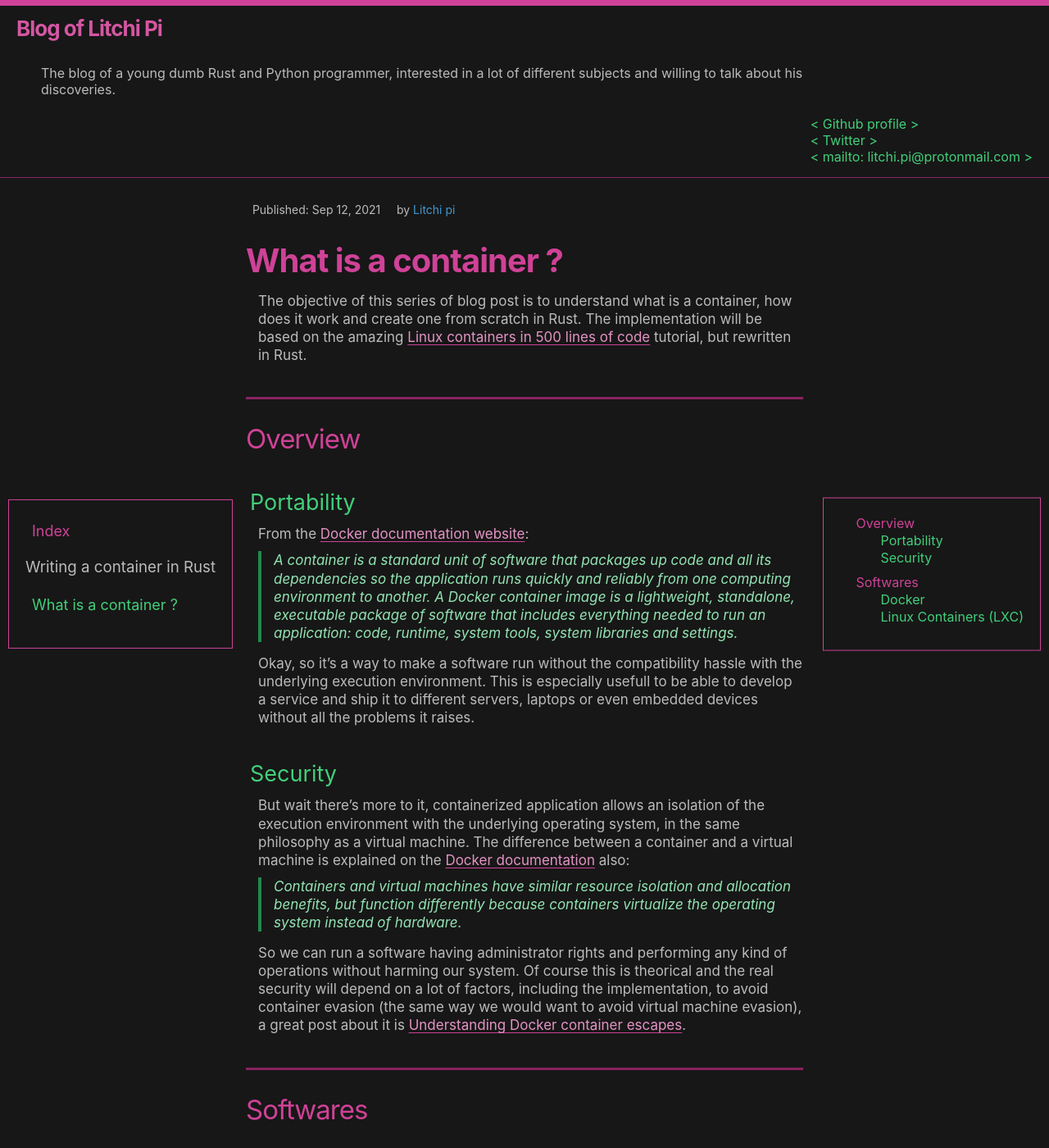
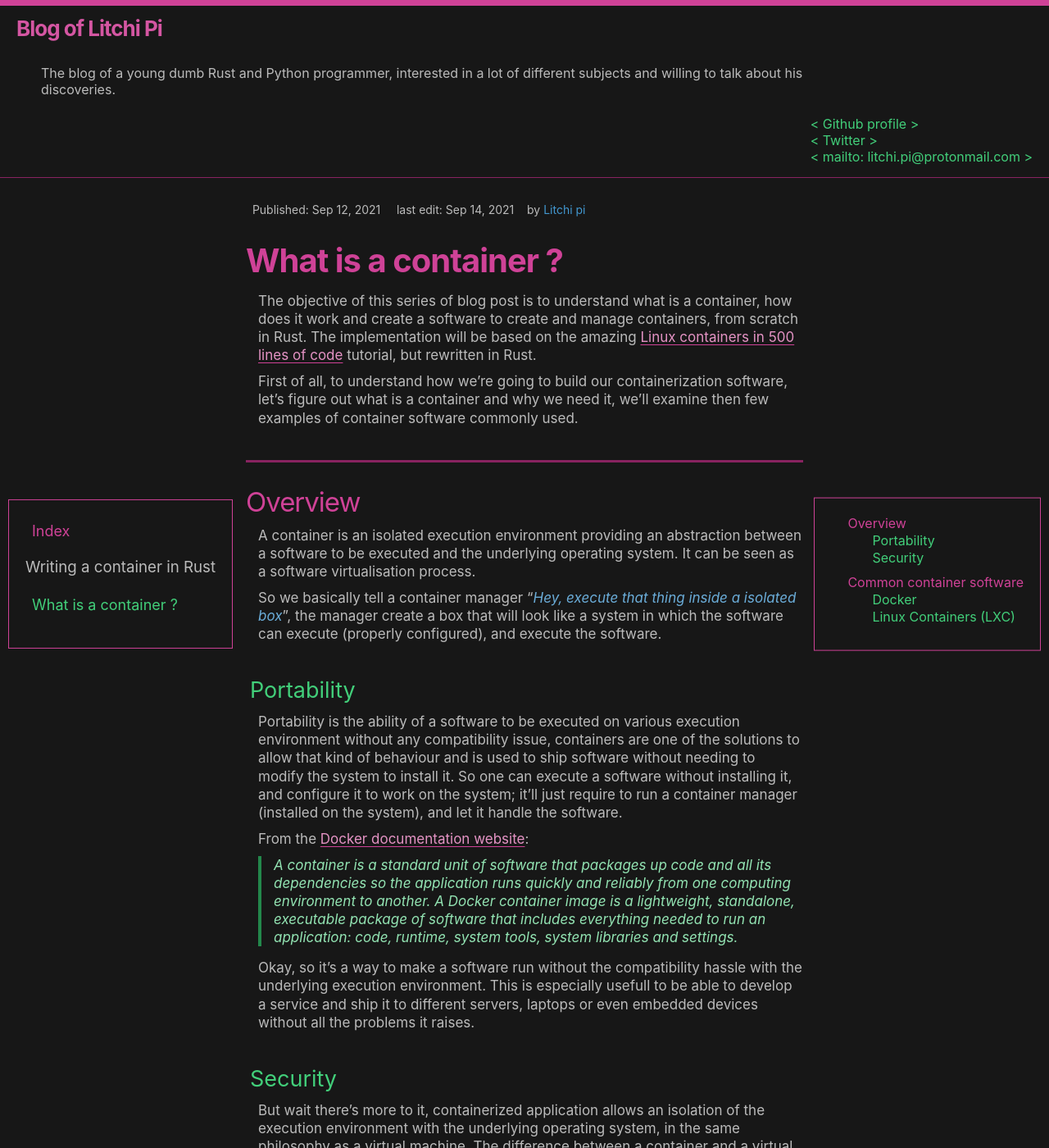
Before and after one commit to litchipi/litchipi.github.io, a Jekyll site: the page built from _posts/2021-09-13-container-in-rust-part1.md, in a window 1280 px wide and 1400 px high. Shown: the whole window at 82% size. Built offline with Jekyll 4.4.1, drawn with Linux system fonts in a browser that asks for light colours; some of the changed text lies outside the part shown.

Commit message:
container in rust part1: Rewritting beginning, planning more clear
Signed-off-by: litchipi <litchi.pi@protonmail.com>

```diff
--- a/_posts/2021-09-13-container-in-rust-part1.md
+++ b/_posts/2021-09-13-container-in-rust-part1.md
@@ -2,20 +2,39 @@
 layout: post
 title:  "What is a container ?"
 date:   2021-09-12 17:34:00 +0200
+modified_date: 2021-09-14 12:00:00 +0200
 categories: rust
-tags: rust tutorial learning container
+tags: rust tutorial learning container docker
 series: Writing a container in Rust
 serie_index: 1
 ---
 
 The objective of this series of blog post is to understand what is a container, how does it work
-and create one from scratch in Rust.
+and create a software to create and manage containers, from scratch in Rust.
 The implementation will be based on the amazing
 [Linux containers in 500 lines of code][linux-containers-tutorial] tutorial, but rewritten in Rust.
 
+First of all, to understand how we're going to build our containerization software,
+let's figure out what is a container and why we need it,
+we'll examine then few examples of container software commonly used.
+
 # Overview
 
+A container is an isolated execution environment providing an abstraction between a software to be
+executed and the underlying operating system. It can be seen as a software virtualisation process.
+
+So we basically tell a container manager "*Hey, execute that thing inside a isolated box*", the
+manager create a box that will look like a system in which the software can execute
+(properly configured), and execute the software.
+
 ## Portability
+Portability is the ability of a software to be executed on various execution environment without
+any compatibility issue, containers are one of the solutions to allow that kind of behaviour and
+is used to ship software without needing to modify the system to install it.
+So one can execute a software without installing it, and configure it to work on the system;
+it'll just require to run a container manager (installed on the system), and let it handle the
+software.
+
 From the [Docker documentation website][docker-website-whatisdocker]:
 > A container is a standard unit of software that packages up code and all its dependencies so the
 > application runs quickly and reliably from one computing environment to another.
@@ -41,15 +60,18 @@ factors, including the implementation, to avoid container evasion (the same way
 avoid virtual machine evasion), a great post about it is
 [Understanding Docker container escapes][understand-docker-container-escape].
 
-# Softwares
+
+
+
+# Common container software
+
+Of course, a lot of different solutions exist to create, execute and manage containers, but we're
+going to inspect the 2 most famous one, **Docker** and **LXC**.
 
 ## Docker
 
 ## Linux Containers (LXC)
 
-
-
-
 [docker-website-whatisdocker]: https://www.docker.com/resources/what-container
 [linux-containers-tutorial]: https://blog.lizzie.io/linux-containers-in-500-loc.html
 [understand-docker-container-escape]: https://blog.trailofbits.com/2019/07/19/understanding-docker-container-escapes/
```
